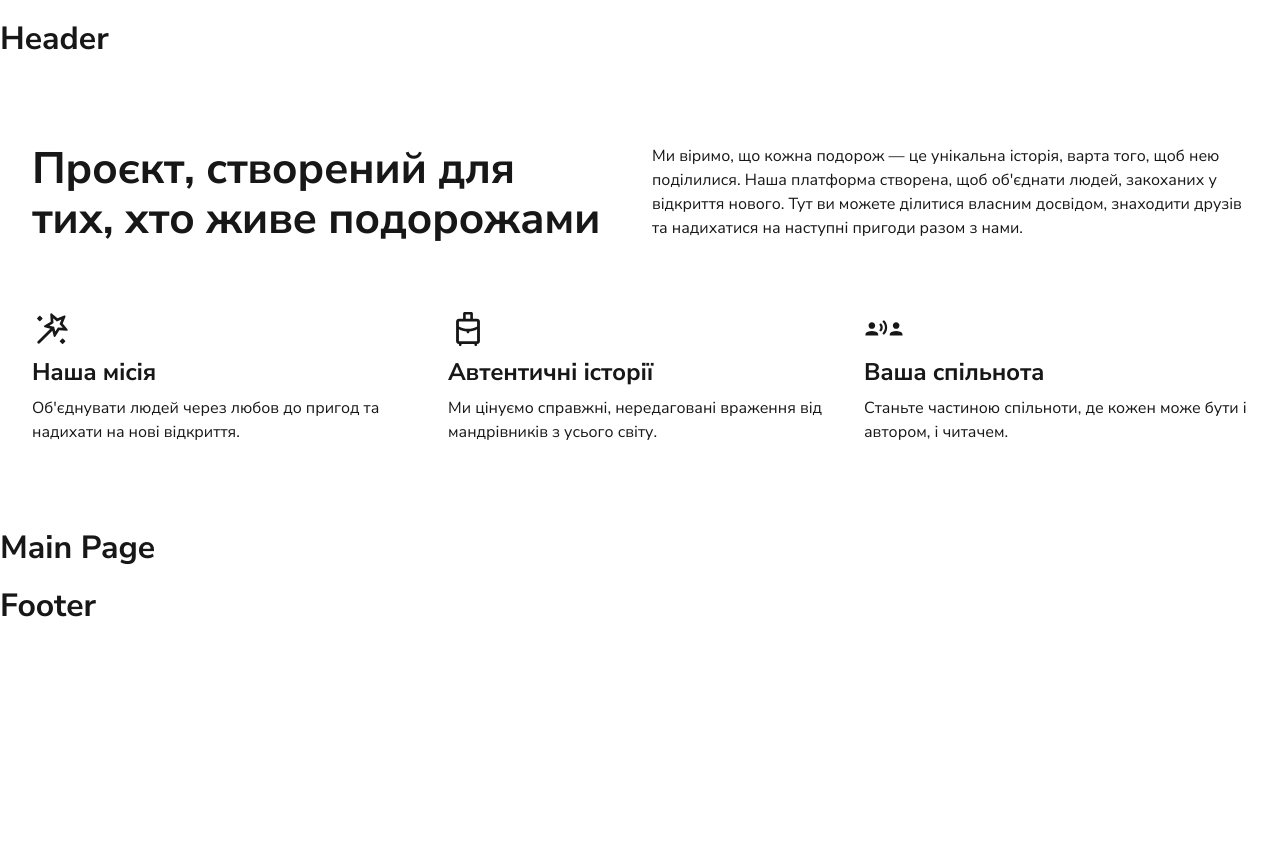
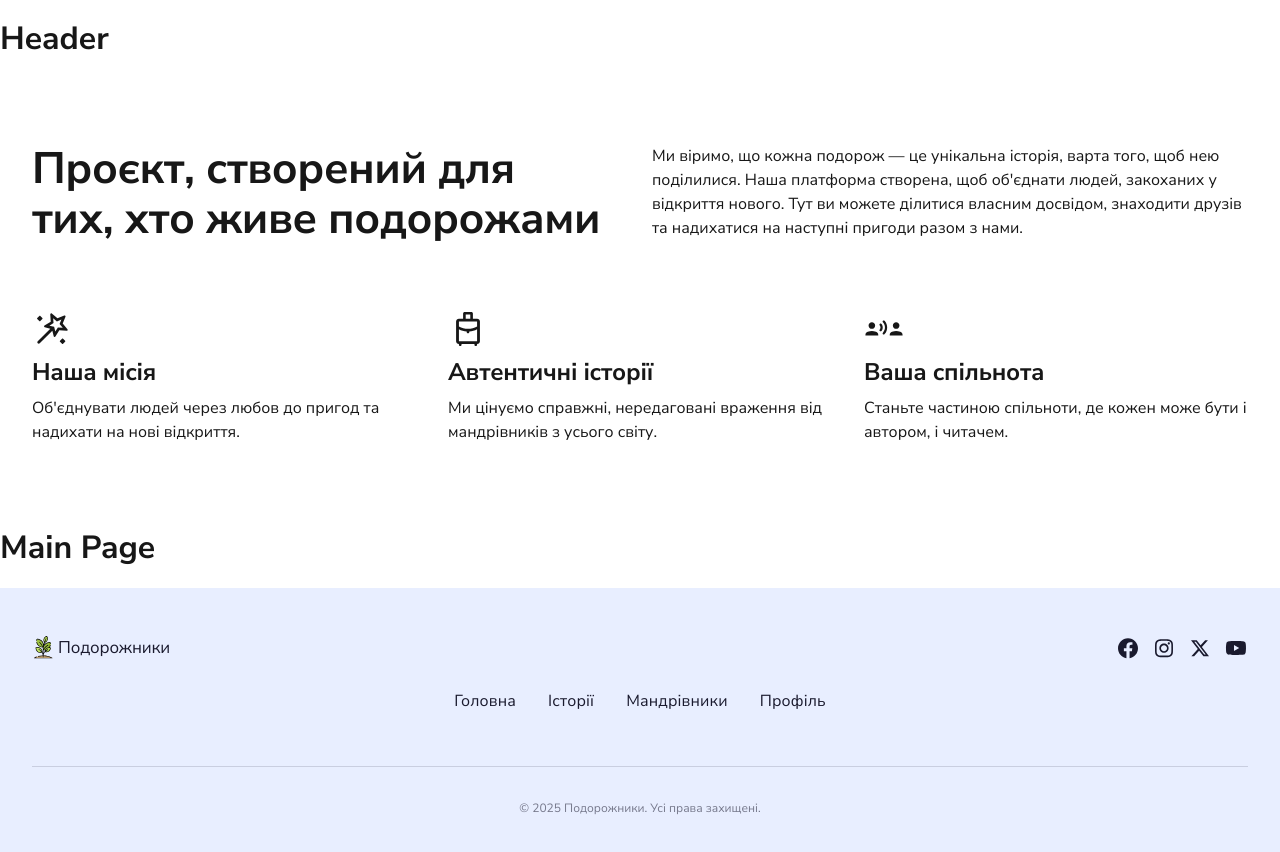
Before and after one commit to Diamond-FoxUA/codev1be-social-web, a Next.js app: page / in a window 1280 px wide. Shown: the top 852 px of the page. Before the commit the page ends 800 px from the top, so only its background shows below. Built offline with nearby package versions, Linux system fonts and the light colour scheme.

Commit message:
add footer

```diff
--- a/components/About/About.module.css
+++ b/components/About/About.module.css
@@ -1,11 +1,9 @@
-/* ── Base (mobile від 320px) ── */
 .about {
   max-width: 1312px;
   margin: 0 auto;
   padding: 40px 16px;
 }
 
-/* ── Intro блок ── */
 .intro {
   display: grid;
   grid-template-columns: 1fr;
@@ -16,7 +14,6 @@
 .title {
   font-weight: 700;
   font-size: 28px;
-  /* line-height: 120%; */
   letter-spacing: -0.01em;
   margin: 0;
 }
@@ -29,7 +26,6 @@
   margin: 0;
 }
 
-/* ── Features ── */
 .features {
   display: grid;
   grid-template-columns: 1fr;
@@ -76,7 +72,6 @@
 
   .intro {
     grid-template-columns: 1fr 1fr;
-    /* align-items: center; */
     gap: 24px;
     margin-bottom: 64px;
   }
--- a/components/About/About.tsx
+++ b/components/About/About.tsx
@@ -1,9 +1,4 @@
 import css from './About.module.css';
-// export default function About() {
-//   return (
-//     <h1>About</h1>
-//   );
-// }
 
 type IconProps = {
   id: string;
@@ -23,7 +18,7 @@ function Icon({ id, className }: IconProps) {
 export default function About() {
   return (
     <section className={css.about}>
-      {/* Hero текст */}
+      <div className={css.container}>
         <div className={css.intro}>
           <h2 className={css.title}>
             Проєкт, створений для тих,&nbsp;хто живе подорожами
@@ -31,12 +26,12 @@ export default function About() {
           <p className={css.description}>
             Ми віримо, що кожна подорож — це унікальна історія, варта того, щоб
             нею поділилися. Наша платформа створена, щоб об'єднати людей,
-          закоханих у відкриття нового. Тут ви можете ділитися власним досвідом,
-          знаходити друзів та надихатися на наступні пригоди разом з нами.
+            закоханих у відкриття нового. Тут ви можете ділитися власним
+            досвідом, знаходити друзів та надихатися на наступні пригоди разом з
+            нами.
           </p>
         </div>
 
-      {/* Три колонки */}
         <div className={css.features}>
           <div className={css.feature}>
             <Icon id="magic" className={css.icon} />
@@ -51,8 +46,8 @@ export default function About() {
             <Icon id="bag" className={css.icon} />
             <h3 className={css.featureTitle}>Автентичні історії</h3>
             <p className={css.featureText}>
-            Ми цінуємо справжні, нередаговані враження від мандрівників з усього
-            світу.
+              Ми цінуємо справжні, нередаговані враження від мандрівників з
+              усього світу.
             </p>
           </div>
 
@@ -60,8 +55,10 @@ export default function About() {
             <Icon id="people" className={css.icon} />
             <h3 className={css.featureTitle}>Ваша спільнота</h3>
             <p className={css.featureText}>
-            Станьте частиною спільноти, де кожен може бути і автором, і читачем.
+              Станьте частиною спільноти, де кожен може бути і автором, і
+              читачем.
             </p>
+          </div>
         </div>
       </div>
     </section>
--- a/components/Footer/Footer.module.css
+++ b/components/Footer/Footer.module.css
@@ -0,0 +1,244 @@
+.footer {
+  background-color: #e8eeff;
+  width: 100%;
+}
+
+.inner {
+  display: flex;
+  flex-direction: column;
+  align-items: center;
+  gap: 0;
+  padding: 40px 20px 32px;
+  margin: 0 auto;
+}
+
+.topRow {
+  display: flex;
+  flex-direction: column;
+  align-items: center;
+  gap: 40px;
+  width: 100%;
+  margin-bottom: 40px;
+}
+
+.logo {
+  display: inline-flex;
+  align-items: center;
+  gap: 3px;
+  text-decoration: none;
+  color: #1a1a2e;
+  font-size: 17px;
+  font-weight: 400;
+  letter-spacing: -0.01em;
+  line-height: 1;
+}
+
+.logoIcon {
+  width: 23px;
+  height: 23px;
+  flex-shrink: 0;
+}
+
+.socials {
+  display: flex;
+  align-items: center;
+  justify-content: center;
+  gap: 16px;
+  list-style: none;
+  margin: 0;
+  padding: 0;
+}
+
+.socialLink {
+  display: flex;
+  align-items: center;
+  justify-content: center;
+  color: #1a1a2e;
+  transition:
+    color 0.2s ease,
+    transform 0.2s ease;
+}
+
+.socialIcon {
+  width: 24px;
+  height: 24px;
+  display: block;
+}
+
+.nav {
+  display: flex;
+  flex-direction: column;
+  align-items: center;
+  gap: 0;
+  list-style: none;
+  margin: 0;
+  padding: 0;
+  width: 100%;
+}
+
+.nav li {
+  width: 100%;
+  text-align: center;
+}
+
+.navLink {
+  display: block;
+  padding: 8px 0;
+  font-size: 16px;
+  font-weight: 400;
+  color: #1a1a2e;
+  text-decoration: none;
+  letter-spacing: 0.01em;
+  transition: color 0.2s ease;
+}
+
+.navLink:hover,
+.navLink:focus-visible {
+  border-color: #000;
+  border: 1px solid #000;
+  outline: none;
+  background-color: transparent;
+}
+
+.navLink:active {
+  border-color: #000;
+  border: 1px solid #000;
+  background-color: #d8d8d8;
+}
+
+.navLink[aria-disabled='true'] {
+  color: rgba(26, 26, 46, 0.35);
+  border-color: transparent;
+  pointer-events: none;
+  cursor: default;
+}
+
+/* ── Divider ── */
+.divider {
+  width: 100%;
+  border: none;
+  border-top: 1px solid rgba(26, 26, 46, 0.15);
+  margin: 24px 0 32px;
+}
+
+/* ── Copyright ── */
+.copy {
+  font-weight: 400;
+  font-size: 12px;
+  line-height: 150%;
+  color: rgba(26, 26, 46, 0.55);
+  text-align: center;
+  margin: 0;
+}
+
+/* ===== Tablet — from 768px ===== */
+@media (min-width: 768px) {
+  .inner {
+    padding: 48px 32px 48px;
+  }
+
+  .topRow {
+    flex-direction: row;
+    flex-wrap: wrap;
+    align-items: center;
+    gap: 0;
+    margin-bottom: 0;
+  }
+  .topRow > nav {
+    width: 100%;
+    display: flex;
+    justify-content: center;
+  }
+
+  .logo {
+    margin-right: auto;
+  }
+
+  .socials {
+    flex-shrink: 0;
+    gap: 12px;
+  }
+
+  .nav {
+    flex-basis: 100%;
+    display: flex;
+
+    flex-direction: row;
+    justify-content: center;
+    gap: 32px;
+    width: auto;
+    margin-top: 24px;
+    margin-bottom: 24px;
+  }
+
+  .nav li {
+    width: auto;
+    text-align: left;
+  }
+
+  .navLink {
+    padding: 8px 0;
+  }
+
+  .divider {
+    margin: 24px 0 32px;
+  }
+
+  .copy {
+    font-size: 12px;
+  }
+}
+
+/* ===== Desktop — від 1440px ===== */
+@media (min-width: 1440px) {
+  .inner {
+    padding: 80px 64px;
+  }
+
+  .topRow {
+    display: flex;
+
+    align-items: center;
+    gap: 0;
+    margin-bottom: 0;
+  }
+
+  .topRow > nav {
+    width: auto;
+    margin-top: 0;
+  }
+
+  .socials {
+    margin: 0 auto;
+    gap: 12px;
+  }
+  .logo {
+    margin-right: auto;
+  }
+
+  .nav {
+    flex-direction: row;
+    justify-content: flex-end;
+    gap: 32px;
+    margin-top: 0;
+    margin-bottom: 0;
+    margin-left: auto;
+    width: auto;
+  }
+
+  .nav li {
+    width: auto;
+  }
+
+  .navLink {
+    padding: 0;
+  }
+
+  .divider {
+    margin: 24px 0 32px;
+  }
+
+  .copy {
+    font-size: 16px;
+  }
+}
--- a/components/Footer/Footer.tsx
+++ b/components/Footer/Footer.tsx
@@ -1,9 +1,141 @@
-import css from "./Footer.module.css";
+import css from './Footer.module.css';
+import Link from 'next/link';
 
-export default function Footer() {
+{
+  //  <Footer isLoggedIn={!!session} />;
+}
+
+const SPRITE = '/svg/symbol-defs.svg';
+
+type IconProps = {
+  id: string;
+  className?: string;
+};
+
+function Icon({ id }: IconProps) {
   return (
-    <div>
-      <h1>Footer</h1>
-    </div>
+    <svg className={css.socialIcon} aria-hidden="true">
+      <use href={`${SPRITE}#${id}`} />
+    </svg>
   );
 }
+
+const socials = [
+  { id: 'Facebook1', href: 'https://facebook.com', label: 'Facebook' },
+  { id: 'Instagram', href: 'https://instagram.com', label: 'Instagram' },
+  { id: 'X', href: 'https://x.com', label: 'X' },
+  { id: 'Youtube', href: 'https://youtube.com', label: 'YouTube' },
+];
+
+const navBase = [
+  { href: '/', label: 'Головна' },
+  { href: '/stories', label: 'Історії' },
+  { href: '/travelers', label: 'Мандрівники' },
+];
+
+const navProfile = { href: '/profile', label: 'Профіль' };
+
+export default function Footer({ isLoggedIn = false }) {
+  const nav = isLoggedIn ? navBase : [...navBase, navProfile];
+
+  return (
+    <footer className={css.footer}>
+      <div className={css.container}>
+        <div className={css.inner}>
+          <div className={css.topRow}>
+            <Link href="/" className={css.logo}>
+              <svg className={css.logoIcon} aria-hidden="true">
+                <use href={`${SPRITE}#plant_logo`} />
+              </svg>
+              <span>Подорожники</span>
+            </Link>
+
+            <ul className={css.socials}>
+              {socials.map(({ id, href, label }) => (
+                <li key={id}>
+                  <a
+                    href={href}
+                    target="_blank"
+                    rel="noopener noreferrer"
+                    aria-label={label}
+                    className={css.socialLink}
+                  >
+                    <Icon id={id} />
+                  </a>
+                </li>
+              ))}
+            </ul>
+
+            <nav aria-label="Навігація футера">
+              <ul className={css.nav}>
+                {nav.map(({ href, label }) => (
+                  <li key={href}>
+                    <Link href={href} className={css.navLink}>
+                      {label}
+                    </Link>
+                  </li>
+                ))}
+              </ul>
+            </nav>
+          </div>
+
+          <hr className={css.divider} />
+
+          <p className={css.copy}>© 2025 Подорожники. Усі права захищені.</p>
+        </div>
+      </div>
+    </footer>
+  );
+}
+
+// isLoggedIn передається з батьківського компонента або контексту авторизації
+// export default function Footer({ isLoggedIn = false }) {
+//   const nav = isLoggedIn ? navBase : [...navBase, navProfile];
+
+//   return (
+//     <footer className={css.footer}>
+//       <div className={css.inner}>
+//         <div className={css.topRow}>
+//           <Link href="/" className={css.logo}>
+//             <svg className={css.logoIcon} aria-hidden="true">
+//               <use href={`${SPRITE}#plant_logo`} />
+//             </svg>
+//             <span>Подорожники</span>
+//           </Link>
+
+//           <ul className={css.socials}>
+//             {socials.map(({ id, href, label }) => (
+//               <li key={id}>
+//                 <a
+//                   href={href}
+//                   target="_blank"
+//                   rel="noopener noreferrer"
+//                   aria-label={label}
+//                   className={css.socialLink}
+//                 >
+//                   <Icon id={id} />
+//                 </a>
+//               </li>
+//             ))}
+//           </ul>
+//         </div>
+
+//         <nav aria-label="Навігація футера">
+//           <ul className={css.nav}>
+//             {nav.map(({ href, label }) => (
+//               <li key={href}>
+//                 <Link href={href} className={css.navLink}>
+//                   {label}
+//                 </Link>
+//               </li>
+//             ))}
+//           </ul>
+//         </nav>
+
+//         <hr className={css.divider} />
+
+//         <p className={css.copy}>© 2025 Подорожники. Усі права захищені.</p>
+//       </div>
+//     </footer>
+//   );
+// }
```
Lines whose indentation alone changed are shown as unchanged.
